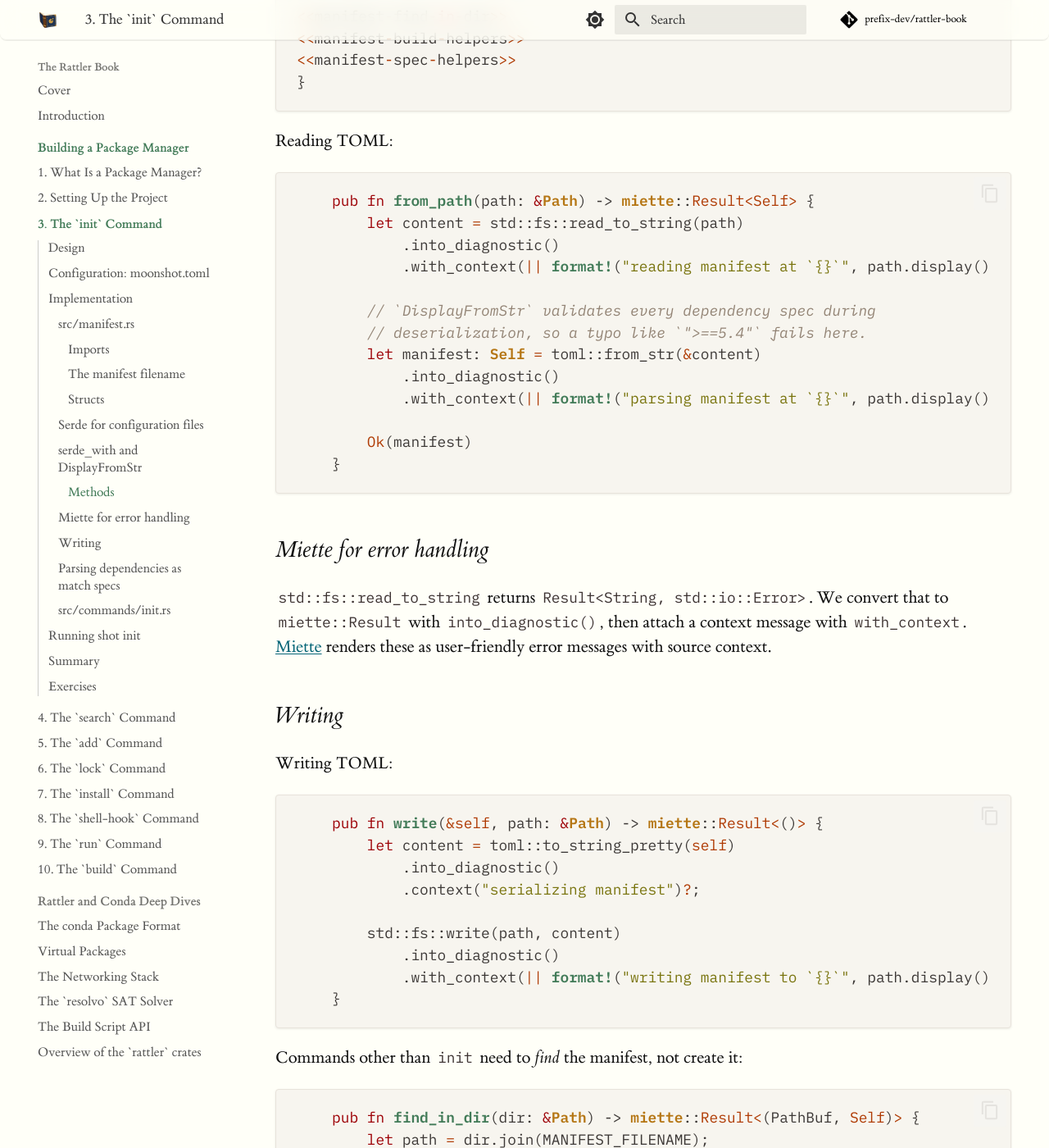
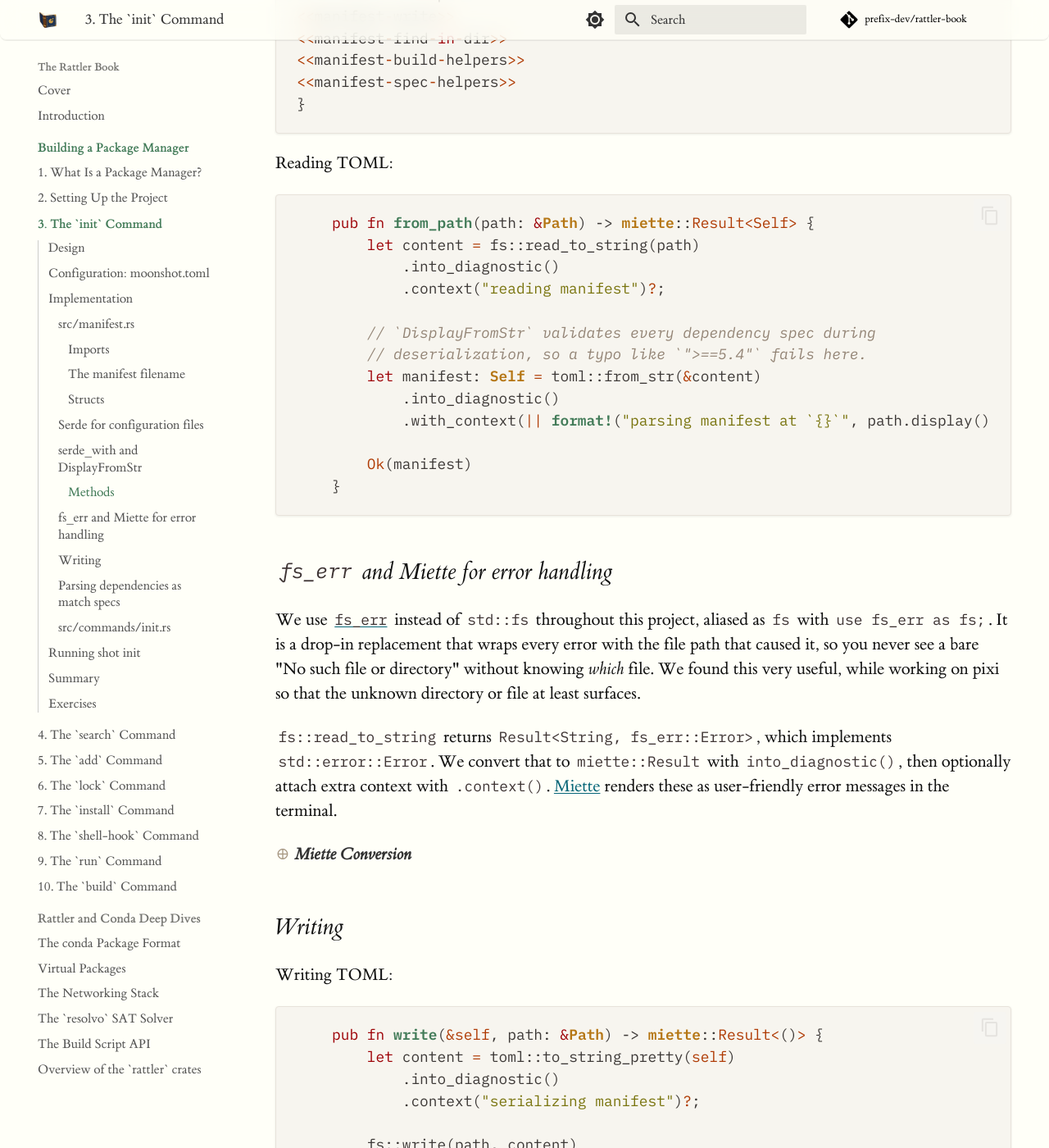
Before and after one commit to prefix-dev/rattler-book, an MkDocs documentation site: the page built from book/src/ch03-init.md, in a window 1280 px wide and 1400 px high, scrolled down 5640 px. Shown: the whole window at 82% size. Built offline with MkDocs 1.6.1 and Material for MkDocs 9.7.7, drawn with Linux system fonts in a browser that asks for light colours; comment, search, counter and statistics services are not loaded; some of the changed text lies outside the part shown.

Commit message:
add fs_err

````diff
--- a/Cargo.toml
+++ b/Cargo.toml
@@ -50,6 +50,9 @@ clap = { version = "4", features = ["derive", "color", "suggestions"] }
 miette = { version = "7", features = ["fancy"] }
 thiserror = "2"
 
+# fs-err wraps std::fs, adding the file path to every error message
+fs-err = "3"
+
 # Serialization: manifest I/O
 serde = { version = "1", features = ["derive"] }
 serde_with = { version = "3", default-features = false, features = ["macros"] }
--- a/book/src/ch03-init.md
+++ b/book/src/ch03-init.md
@@ -85,6 +85,7 @@ use std::collections::HashMap;
 use std::path::{Path, PathBuf};
 use std::str::FromStr;
 
+use fs_err as fs;
 use miette::{Context, IntoDiagnostic};
 use rattler_conda_types::{MatchSpec, NamelessMatchSpec, PackageName};
 use serde::{Deserialize, Serialize};
@@ -212,9 +213,9 @@ Reading TOML:
 
 ``` {.rust #manifest-from-path}
     pub fn from_path(path: &Path) -> miette::Result<Self> {
-        let content = std::fs::read_to_string(path)
+        let content = fs::read_to_string(path)
             .into_diagnostic()
-            .with_context(|| format!("reading manifest at `{}`", path.display()))?;
+            .context("reading manifest")?;
 
         // `DisplayFromStr` validates every dependency spec during
         // deserialization, so a typo like `">==5.4"` fails here.
@@ -225,12 +226,26 @@ Reading TOML:
         Ok(manifest)
     }
 ```
-### Miette for error handling
+### `fs_err` and Miette for error handling
 
-`std::fs::read_to_string` returns `Result<String, std::io::Error>`.  We convert
-that to `miette::Result` with `into_diagnostic()`, then attach a context message
-with `with_context`. [Miette] renders these as user-friendly error messages with
-source context.
+We use [`fs_err`][fs_err] instead of `std::fs` throughout this project, aliased
+as `fs` with `use fs_err as fs;`. It is a drop-in replacement that wraps every
+error with the file path that caused it, so you never see a bare "No such file
+or directory" without knowing *which* file. We found this very useful, while working
+on pixi so that the unknown directory or file at least surfaces.
+
+`fs::read_to_string` returns `Result<String, fs_err::Error>`, which implements
+`std::error::Error`.  We convert that to `miette::Result` with
+`into_diagnostic()`, then optionally attach extra context with `.context()`.
+[Miette] renders these as user-friendly error messages in the terminal.
+
+<details class="margin-note" markdown>
+<summary>Miette Conversion</summary>
+`.into_diagnostic()` confused me at first, but because the `miette::Result` differs from the
+regular `Results` this is a way to convert between the two.
+</details>
+
+[fs_err]: https://docs.rs/fs-err
 
 ### Writing
 
@@ -242,9 +257,9 @@ Writing TOML:
             .into_diagnostic()
             .context("serializing manifest")?;
 
-        std::fs::write(path, content)
+        fs::write(path, content)
             .into_diagnostic()
-            .with_context(|| format!("writing manifest to `{}`", path.display()))
+            .context("writing manifest")
     }
 ```
 
@@ -275,7 +290,8 @@ installing).
 `find_in_dir` only looks in the directory you pass it. An alternative
 design, used by Cargo and npm, walks up the directory tree until it finds a
 manifest. Walk-up is convenient when you run commands from a subdirectory,
-but it introduces ambiguity: which manifest did the tool find? </details>
+but it introduces ambiguity: which manifest did the tool find?
+</details>
 
 ### Parsing dependencies as match specs
 
@@ -411,9 +427,9 @@ pub async fn execute(args: Args) -> miette::Result<()> {
 }
 ```
 
-**`console::style("✔").green()`** uses the [console] crate to color terminal
+We use the [console] crate to color terminal
 output.  It degrades gracefully when stdout isn't a terminal (redirected to a
-file, CI, etc.).
+file, CI, etc.), again another useful rust library.
 
 ## Running `shot init`
 
````
Also changed, not shown: book/src/ch02-project-setup.md (+3 -0 lines), book/src/ch06-lock.md (+4 -3 lines), book/src/ch07-install.md (+2 -1 lines), book/src/ch10-build.md (+11 -9 lines), 6 other files.
